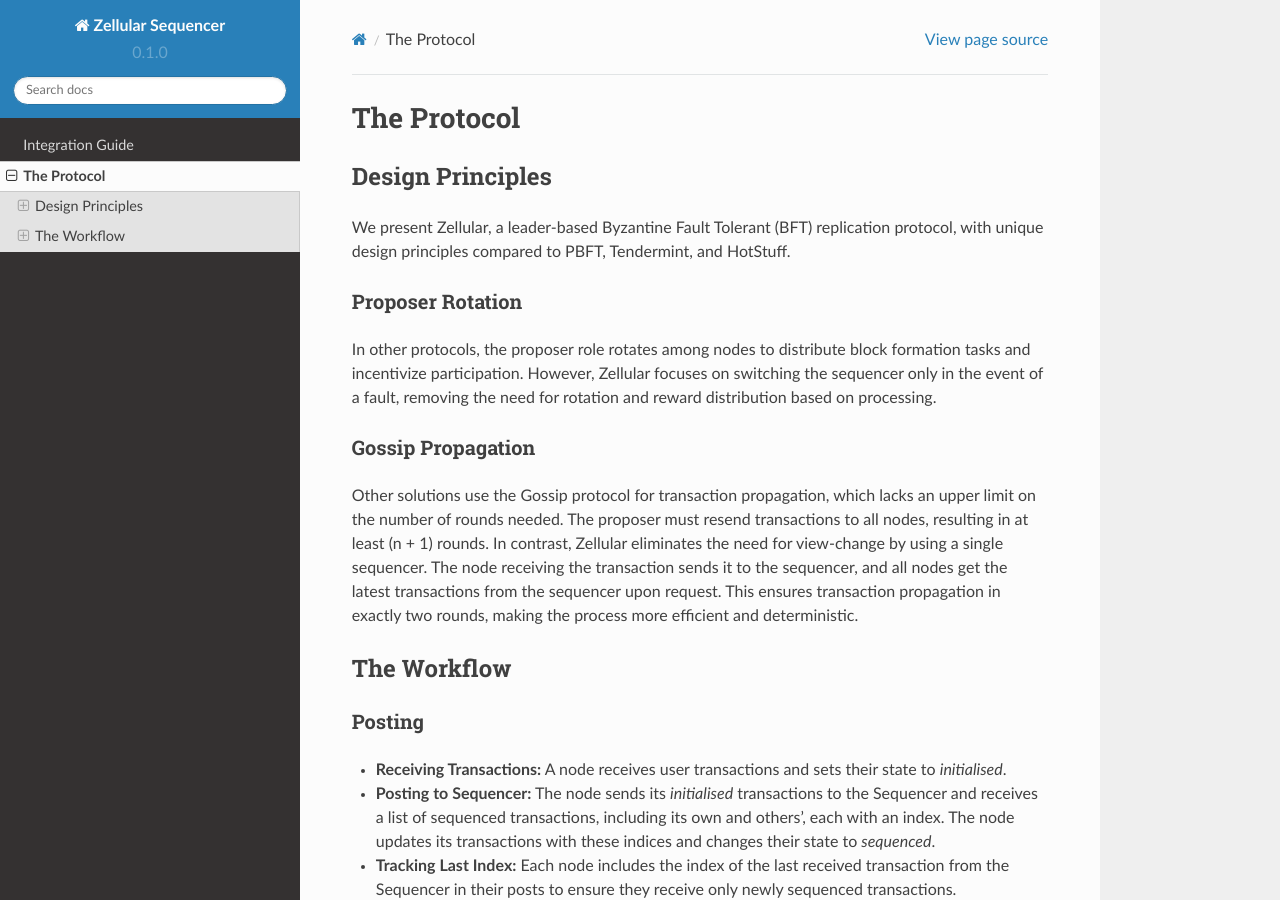
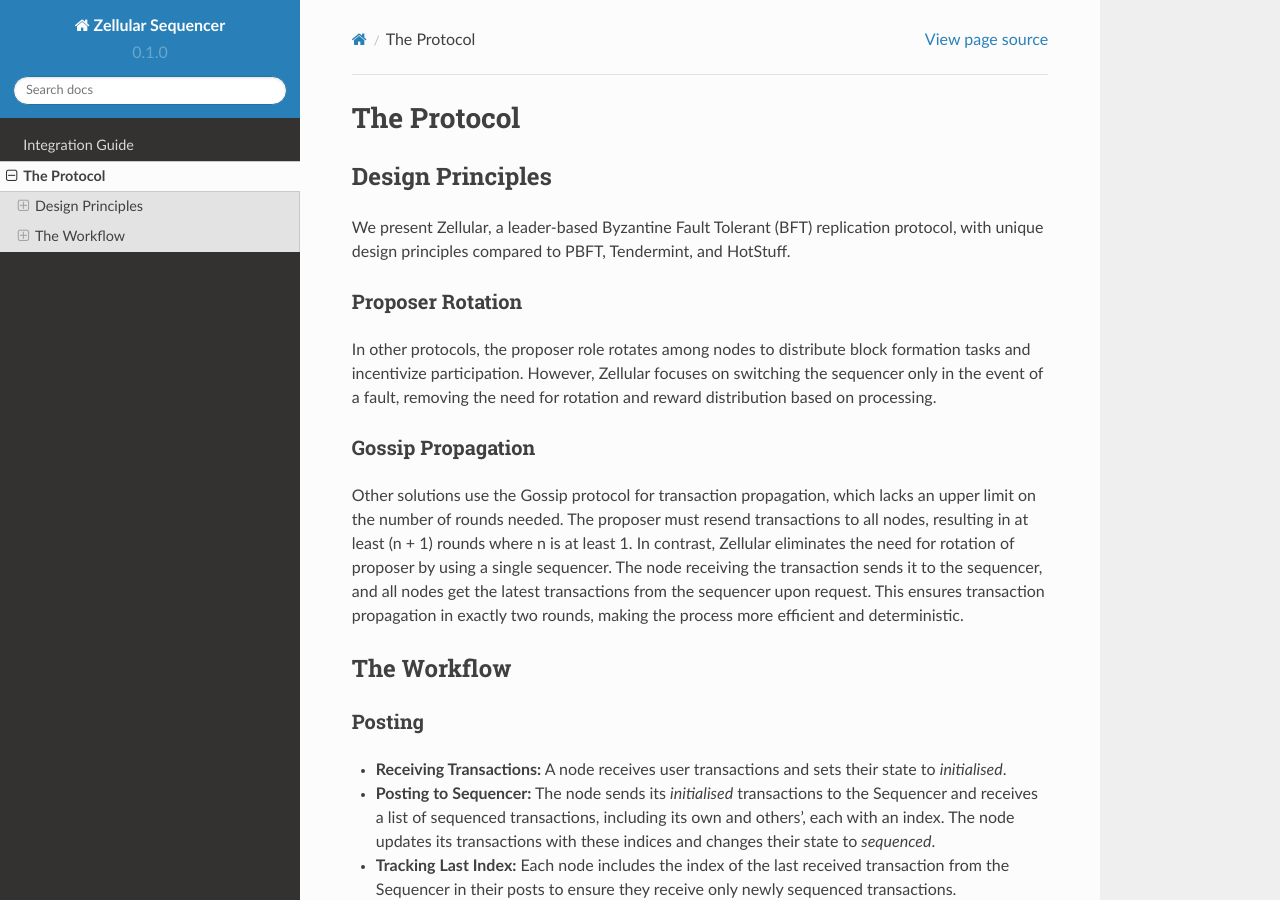
Before and after one commit to abramsymons/zellular-sequencer-docs, a Sphinx documentation site: the page built from docs/source/protocol.rst, in a window 1280 px wide and 900 px high. Built offline with Sphinx 7.4.7 and the Read the Docs theme 2.0.0, drawn with Linux system fonts in a browser that asks for light colours.

```diff
--- a/docs/source/protocol.rst
+++ b/docs/source/protocol.rst
@@ -14,7 +14,7 @@ In other protocols, the proposer role rotates among nodes to distribute block fo
 Gossip Propagation
 ~~~~~~~~~~~~~~~~~~
 
-Other solutions use the Gossip protocol for transaction propagation, which lacks an upper limit on the number of rounds needed. The proposer must resend transactions to all nodes, resulting in at least (n + 1) rounds. In contrast, Zellular eliminates the need for view-change by using a single sequencer. The node receiving the transaction sends it to the sequencer, and all nodes get the latest transactions from the sequencer upon request. This ensures transaction propagation in exactly two rounds, making the process more efficient and deterministic.
+Other solutions use the Gossip protocol for transaction propagation, which lacks an upper limit on the number of rounds needed. The proposer must resend transactions to all nodes, resulting in at least (n + 1) rounds where n is at least 1. In contrast, Zellular eliminates the need for rotation of proposer by using a single sequencer. The node receiving the transaction sends it to the sequencer, and all nodes get the latest transactions from the sequencer upon request. This ensures transaction propagation in exactly two rounds, making the process more efficient and deterministic.
 
 The Workflow
 ------------
```
